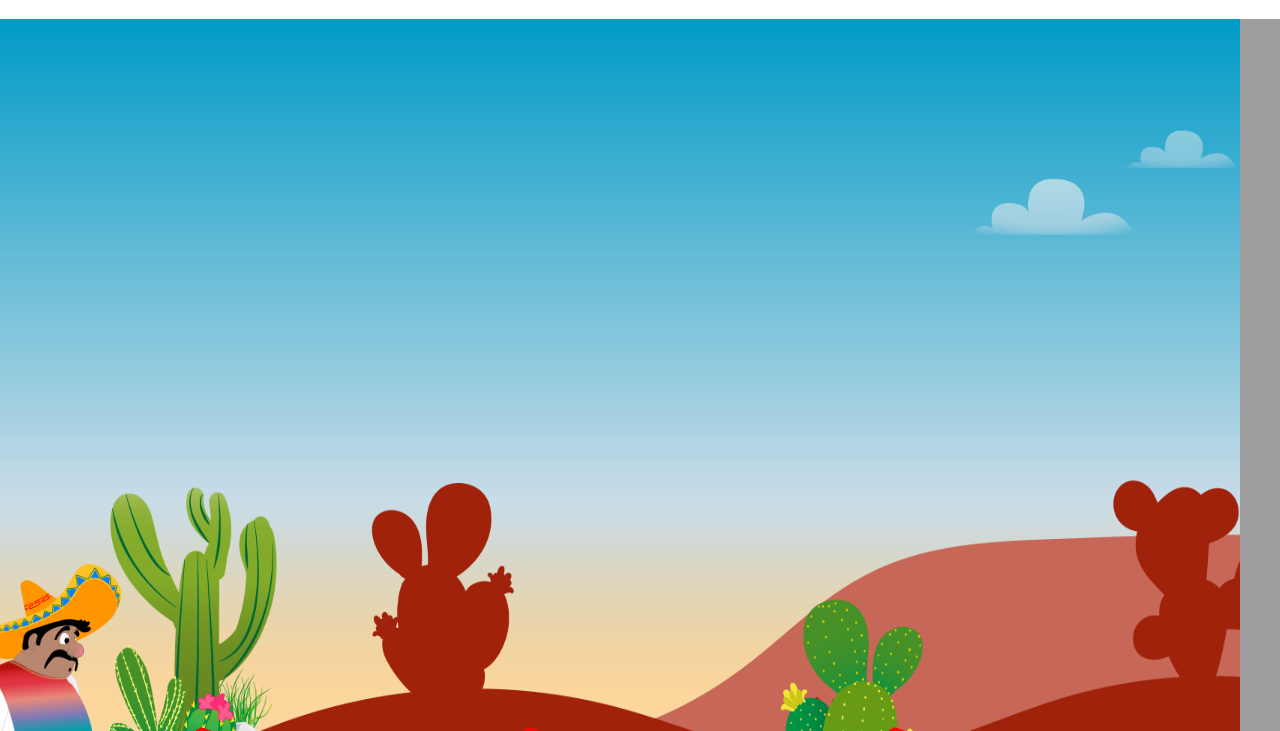
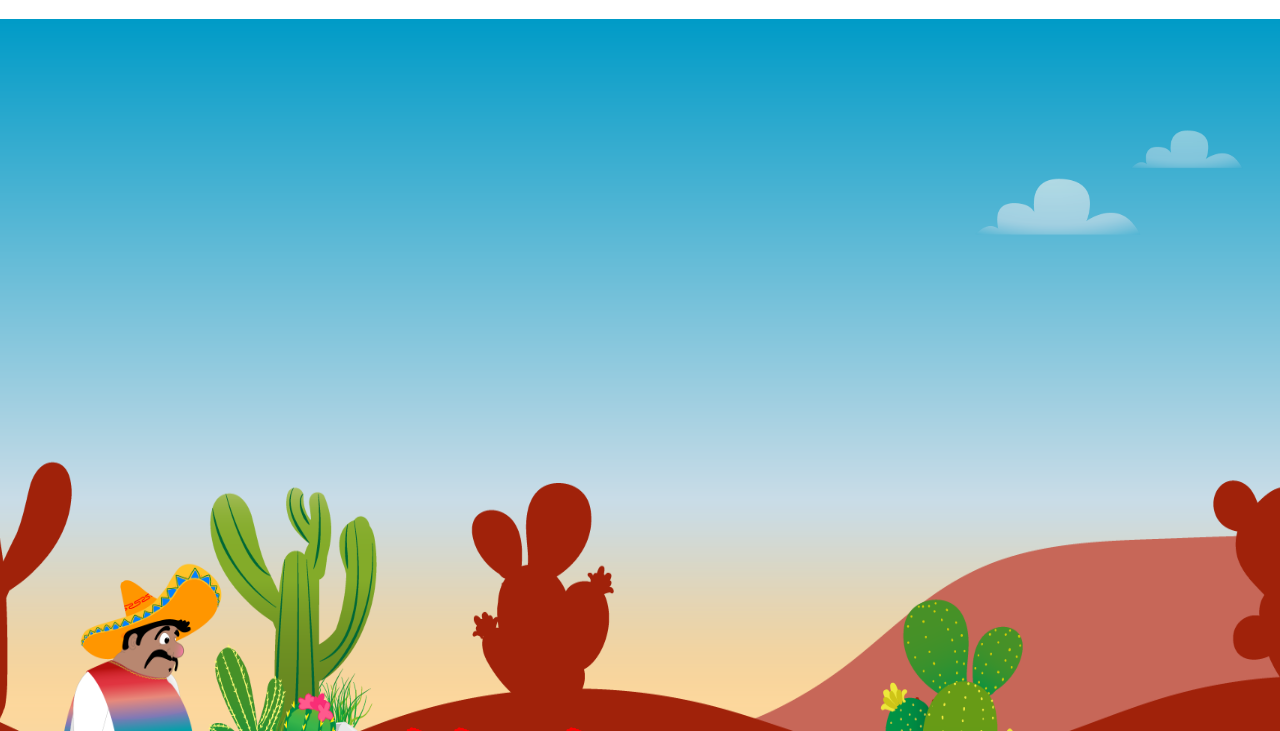
Before and after one commit to B-Blarr/El-Pollo-Loco, a plain HTML site: page index.html in a window 1280 px wide. Shown: the part 69-800 px from the top of the page. Drawn offline with Linux system fonts and the light colour scheme; animation ran at ten frames a second.

Commit message:
Changed a lot of code architecture

```diff
--- a/classes/character.class.js
+++ b/classes/character.class.js
@@ -25,7 +25,7 @@ class Character extends MoveableObject {
         this.x -= this.speed;
         this.otherDirection = true;
       }
-      this.world.camera_x = -this.x;
+      this.world.camera_x = -this.x + 100;
     }, 1000 / 60);
 
     setInterval(() => {
--- /dev/null
+++ b/classes/level.class.js
@@ -0,0 +1,12 @@
+class Level {
+enemies;
+clouds;
+backgroundObjects;
+
+
+    constructor(enemies, clouds, backgroundObjects){
+        this.enemies = enemies;
+        this.clouds = clouds;
+        this.backgroundObjects = backgroundObjects;
+    }
+}
--- a/classes/world.class.js
+++ b/classes/world.class.js
@@ -1,26 +1,8 @@
 class World {
   character = new Character();
-  enemies = [new Chicken(), new Chicken(), new Chicken()];
-  clouds = [new Cloud()];
-  backgroundObjects = [
-    new BackgroundObject("./assets/img/5_background/layers/air.png", 0),
-    new BackgroundObject("./assets/img/5_background/layers/3_third_layer/1.png", 0),
-    new BackgroundObject("./assets/img/5_background/layers/2_second_layer/1.png", 0),
-    new BackgroundObject("./assets/img/5_background/layers/1_first_layer/1.png", 0),
-    new BackgroundObject("./assets/img/5_background/layers/air.png", 1440),
-    new BackgroundObject("./assets/img/5_background/layers/3_third_layer/2.png", 1440),
-    new BackgroundObject("./assets/img/5_background/layers/2_second_layer/2.png", 1440),
-    new BackgroundObject("./assets/img/5_background/layers/1_first_layer/2.png", 1440),
-
-    new BackgroundObject("./assets/img/5_background/layers/air.png", 2880),
-    new BackgroundObject("./assets/img/5_background/layers/3_third_layer/1.png", 2880),
-    new BackgroundObject("./assets/img/5_background/layers/2_second_layer/1.png", 2880),
-    new BackgroundObject("./assets/img/5_background/layers/1_first_layer/1.png", 2880),
-    new BackgroundObject("./assets/img/5_background/layers/air.png", 4320),
-    new BackgroundObject("./assets/img/5_background/layers/3_third_layer/2.png", 4320),
-    new BackgroundObject("./assets/img/5_background/layers/2_second_layer/2.png", 4320),
-    new BackgroundObject("./assets/img/5_background/layers/1_first_layer/2.png", 4320),
-  ];
+  enemies = level1.enemies;
+  clouds = level1.clouds;
+  backgroundObjects = level1.backgroundObjects;
   canvas;
   ctx;
   keyboard;
--- a/index.html
+++ b/index.html
@@ -5,14 +5,17 @@
     <meta name="viewport" content="width=device-width, initial-scale=1.0" />
     <title>El Pollo Loco</title>
     <link rel="stylesheet" href="./style.css" />
+
     <script src="./classes/movable-object.class.js" defer></script>
     <script src="./classes/background-object.class.js" defer></script>
-    <script src="./classes/image-hub.class.js"></script>
+    <script src="./classes/image-hub.class.js" defer></script>
     <script src="./classes/chicken.class.js" defer></script>
     <script src="./classes/character.class.js" defer></script>
     <script src="./classes/world.class.js" defer></script>
     <script src="./classes/cloud.class.js" defer></script>
-    <script src="./classes/keyboard.class.js"></script>
+    <script src="./classes/keyboard.class.js" defer></script>
+    <script src="./classes/level.class.js" defer></script>
+    <script src="./levels/level1.js" defer></script>
     <script src="./js/game.js" defer></script>
   </head>
   <body onload="init()">
--- /dev/null
+++ b/levels/level1.js
@@ -0,0 +1,24 @@
+const level1 = new Level(
+[new Chicken(), new Chicken(), new Chicken()],
+[new Cloud()],
+[
+    new BackgroundObject("./assets/img/5_background/layers/air.png", 0),
+    new BackgroundObject("./assets/img/5_background/layers/3_third_layer/1.png", 0),
+    new BackgroundObject("./assets/img/5_background/layers/2_second_layer/1.png", 0),
+    new BackgroundObject("./assets/img/5_background/layers/1_first_layer/1.png", 0),
+    new BackgroundObject("./assets/img/5_background/layers/air.png", 1440),
+    new BackgroundObject("./assets/img/5_background/layers/3_third_layer/2.png", 1440),
+    new BackgroundObject("./assets/img/5_background/layers/2_second_layer/2.png", 1440),
+    new BackgroundObject("./assets/img/5_background/layers/1_first_layer/2.png", 1440),
+
+    new BackgroundObject("./assets/img/5_background/layers/air.png", 2880),
+    new BackgroundObject("./assets/img/5_background/layers/3_third_layer/1.png", 2880),
+    new BackgroundObject("./assets/img/5_background/layers/2_second_layer/1.png", 2880),
+    new BackgroundObject("./assets/img/5_background/layers/1_first_layer/1.png", 2880),
+    new BackgroundObject("./assets/img/5_background/layers/air.png", 4320),
+    new BackgroundObject("./assets/img/5_background/layers/3_third_layer/2.png", 4320),
+    new BackgroundObject("./assets/img/5_background/layers/2_second_layer/2.png", 4320),
+    new BackgroundObject("./assets/img/5_background/layers/1_first_layer/2.png", 4320),
+  ],
+
+);
```
